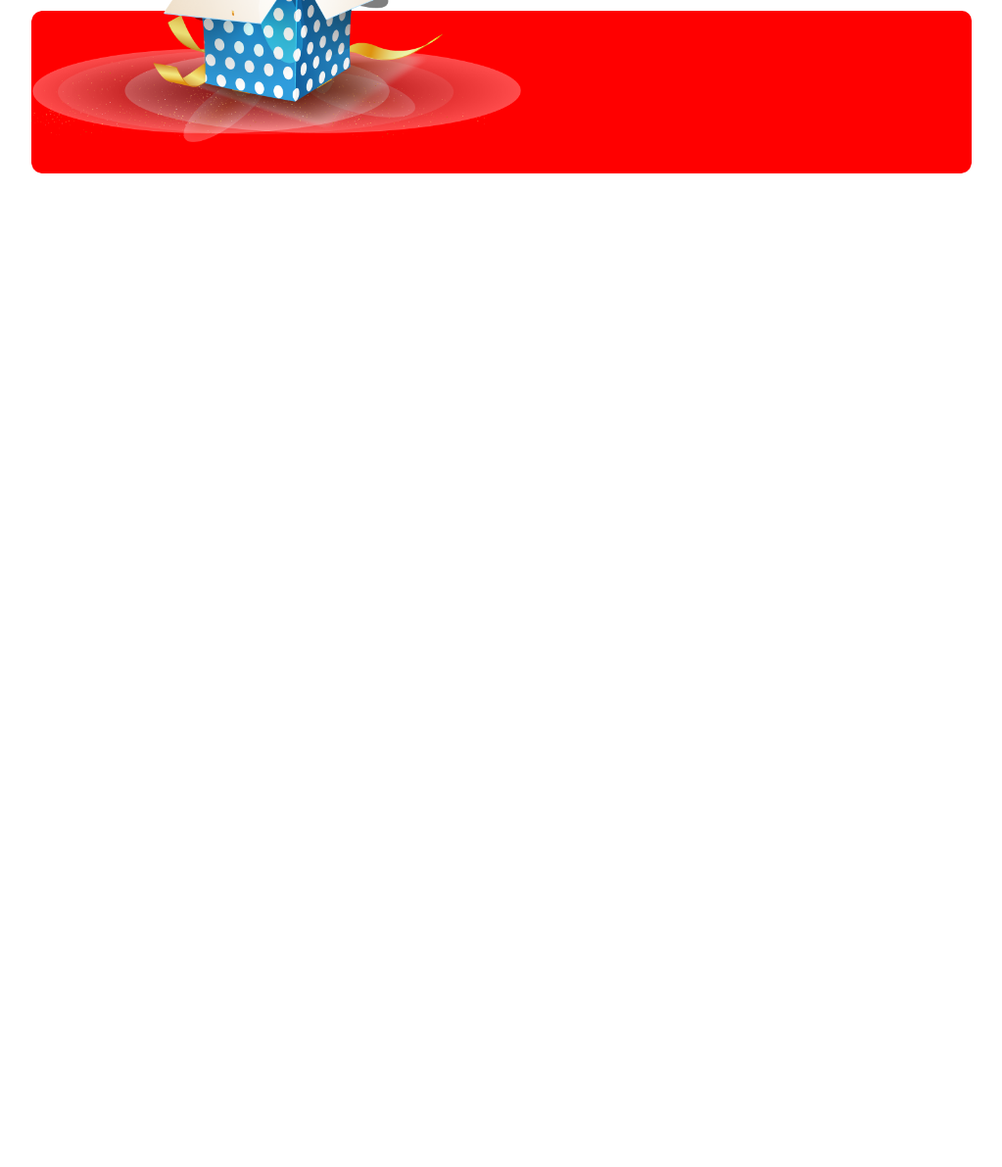
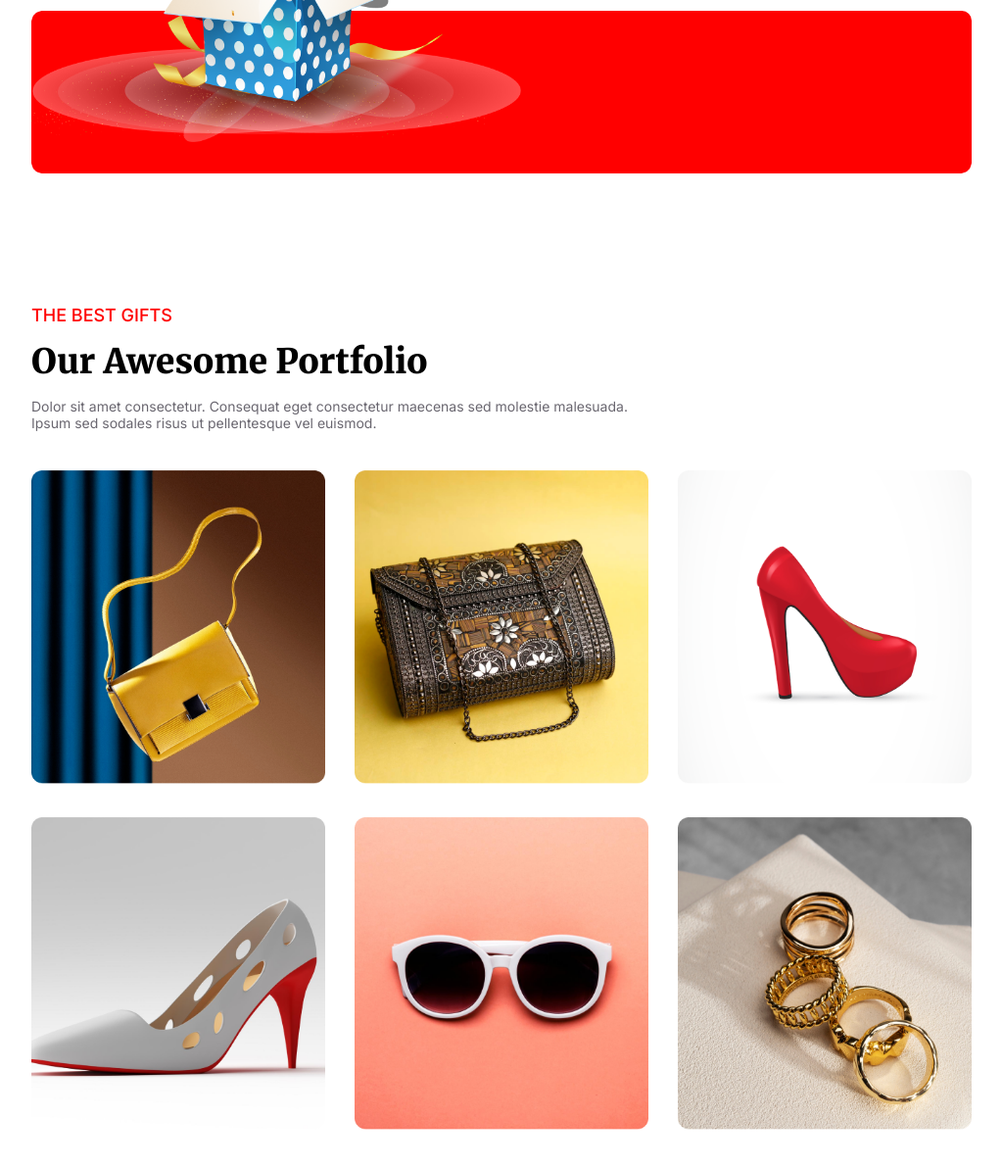
Before and after one commit to Aslam168/new_year_offer, a plain HTML site: page index.html in a window 1280 px wide. Shown: the part 3414-4605 px from the top of the page at 98% size, without its empty margins (128-1151 px from the left). Before the commit the page ends 3595 px from the top, so only its background shows below. Drawn offline with Linux system fonts and the light colour scheme.

Commit message:
added product section

```diff
--- a/index.html
+++ b/index.html
@@ -130,6 +130,48 @@
                     </div>
               </div>
 
+        </section>
+
+
+        <!-- product section -->
+
+        <section class="product container">
+
+            <div class="product-content">
+                <h3>THE BEST GIFTS</h3>
+                <h1>Our Awesome Portfolio</h1>
+                <p>Dolor sit amet consectetur. Consequat eget consectetur maecenas sed molestie malesuada. Ipsum sed sodales risus ut pellentesque vel euismod. </p>
+            </div>
+
+             <div class="items-one">
+
+                  <div class="item">
+                       <img src="images/Rectangle 3.png" alt="">
+                  </div>
+
+                  <div class="item">
+                       <img src="images/Rectangle 4.png" alt="">
+                  </div>
+
+                  <div class="item">
+                       <img src="images/Rectangle 5.png" alt="">
+                  </div>
+
+             </div>
+
+             <div class="items-two">
+                 <div class="item">
+                       <img src="images/Rectangle 6.png" alt="">
+                  </div>
+
+                  <div class="item">
+                       <img src="images/Rectangle 7.png" alt="">
+                  </div>
+
+                  <div class="item">
+                       <img src="images/Rectangle 8.png" alt="">
+                  </div>
+             </div>
 
         </section>
 
--- a/style/style.css
+++ b/style/style.css
@@ -280,3 +280,47 @@ section.offer h1 {
 .sales-img {
     margin-top: -70px;
 }
+
+
+/* product related styles */
+
+section.product {
+    margin-top: 130px;
+    margin-bottom: 130px;
+}
+
+.product-content h3 {
+    color: red;
+    font-size: 18px;
+    font-weight: 500;
+    margin-bottom: 15px;
+}
+
+.product-content h1 {
+    font-size: 35px;
+    margin-bottom: 15px;
+    font-weight: 900;
+    font-family: 'Merriweather';
+}
+
+.product-content p {
+    font-size: 14px;
+    color: rgba(7, 2, 17, 0.6);
+    width: 620px;
+    margin-bottom: 40px;
+}
+
+.items-one {
+    display: flex;
+    gap: 30px;
+}
+
+.items-two {
+    display: flex;
+    gap: 30px;
+    margin-top: 30px;
+}
+
+.item img {
+    width: 100%;
+}
```
